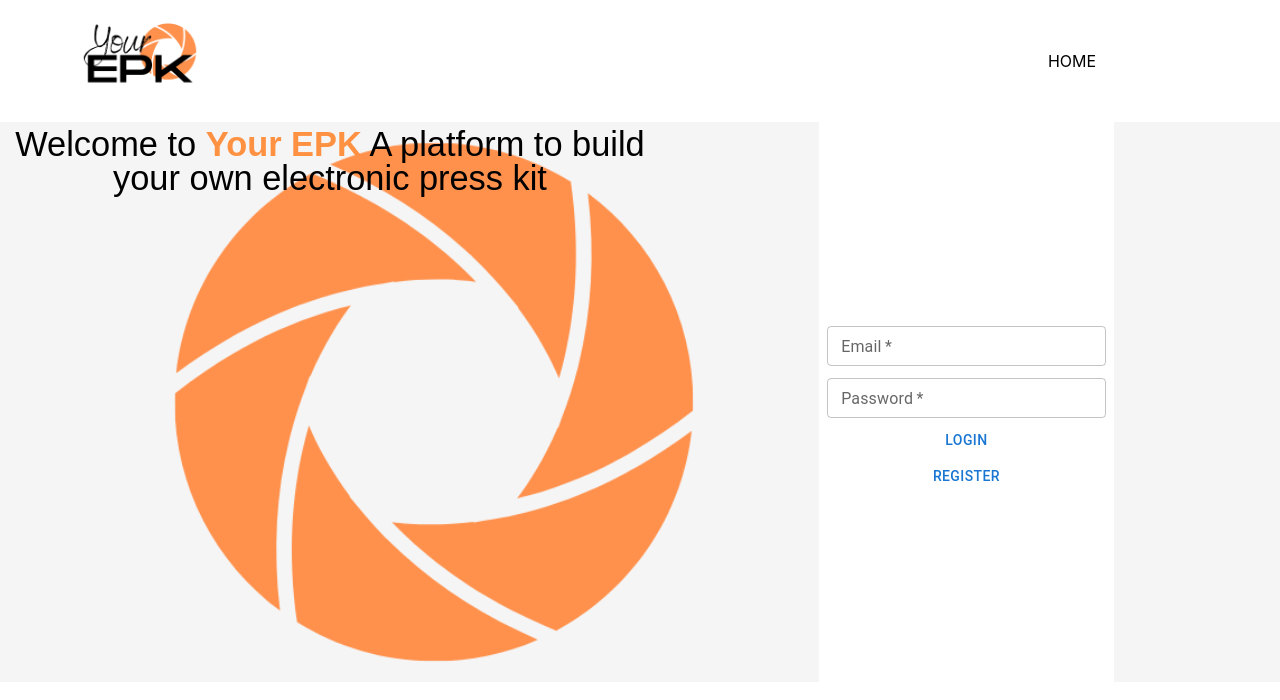
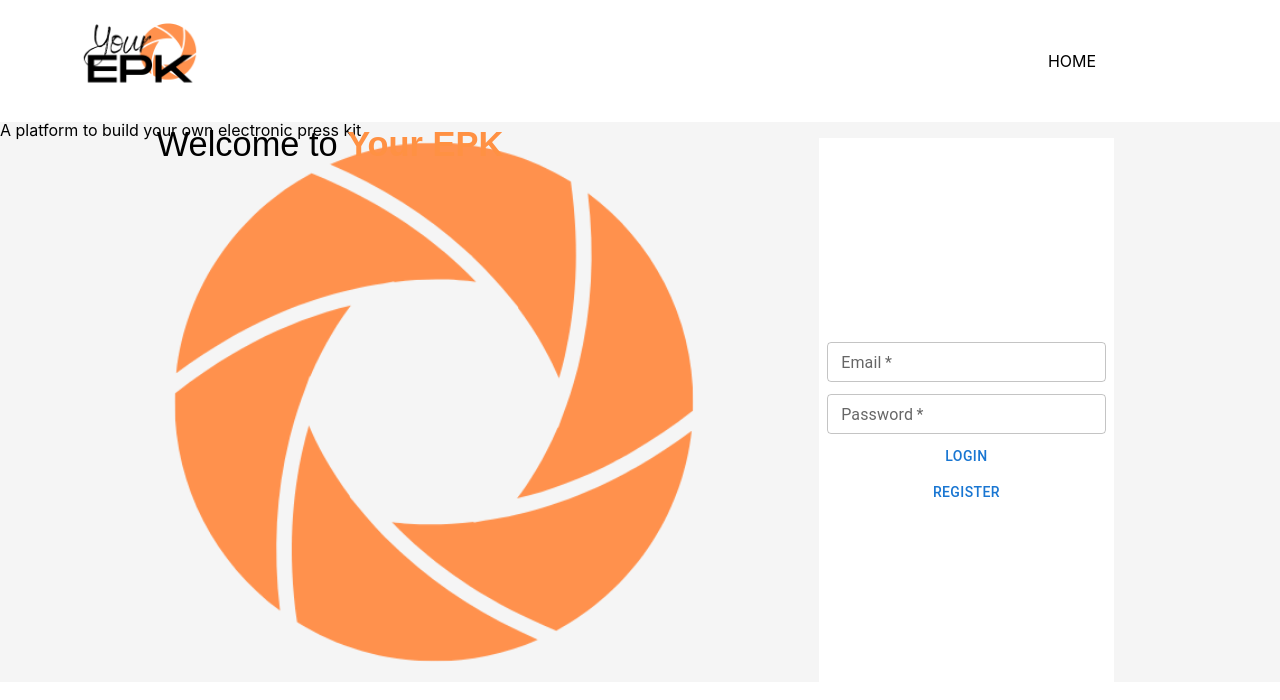
Before and after one commit to ninabrissey/your-epk, a React (Create React App) app: page /login in a window 1280 px wide. Shown: the top 700 px of the page. Built offline with nearby package versions, Linux system fonts and the light colour scheme; a web font is replaced by a local one.

Commit message:
Update login title

```diff
--- a/src/components/pages/LoginPage/LoginForm.tsx
+++ b/src/components/pages/LoginPage/LoginForm.tsx
@@ -34,7 +34,10 @@ const LoginForm = () => {
   return (
     <form className='login-container'>
 			<img src={logoBackground} alt='' />
-			<h1>Welcome to <span>Your EPK</span> A platform to build your own electronic press kit</h1>
+			<div className='login-text-wrapper'>
+				<h1>Welcome to <span>Your EPK</span> </h1>
+				<h2>A platform to build your own electronic press kit</h2>
+			</div>
 			<div className='login-form-wrapper'>
 			{!hasCookie &&
 				<FormControl sx={{ m: 1, minWidth: 120 }}>
```
